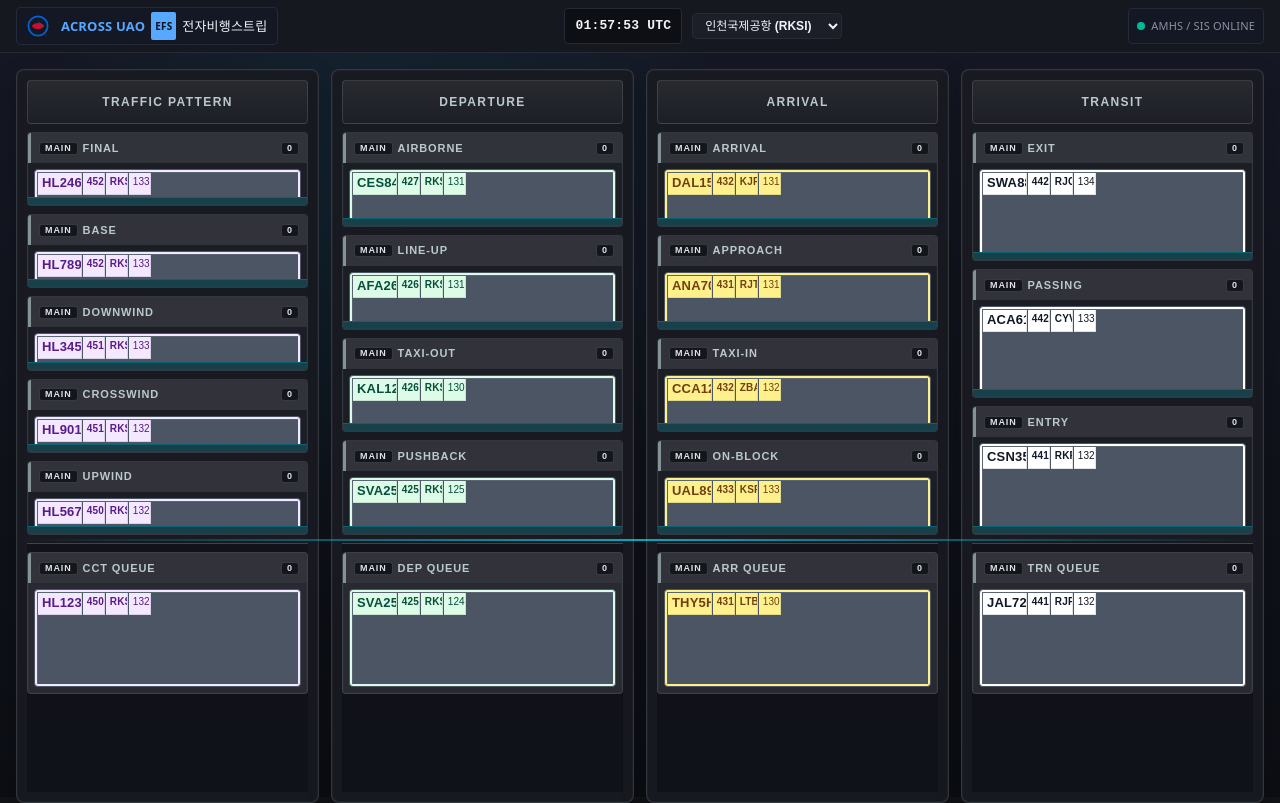
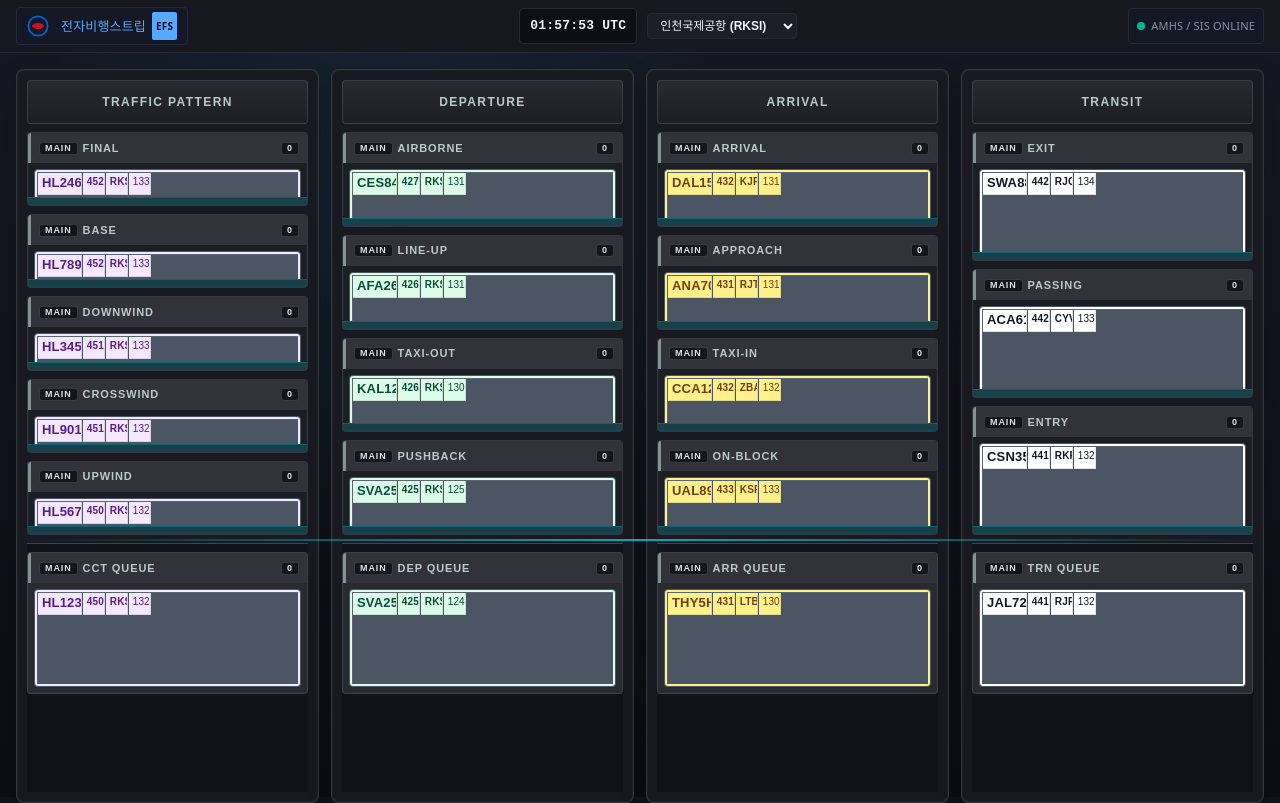
Before and after one commit to uam-danielkim/mrto-efs-fe, a React (Vite) app: page / in a window 1280 px wide. Built offline with nearby package versions, Linux system fonts and the light colour scheme.

Commit message:
feat: Remove ACROSS UAO, show only 전자비행스트립 in header

```diff
--- a/src/components/header/Header.jsx
+++ b/src/components/header/Header.jsx
@@ -25,11 +25,9 @@ function Header({ onOpenAmhsModal, onResetDemo }) {
           <svg className="ke-logo" viewBox="0 0 32 32" fill="none" xmlns="http://www.w3.org/2000/svg" style={{ width: 22, height: 22, verticalAlign: 'middle', marginRight: 6 }}>
             <circle cx="16" cy="16" r="14" stroke="#0064d2" strokeWidth="2.5"/>
             <path d="M7 16 C10 10, 22 10, 25 16 C22 22, 10 22, 7 16 Z" fill="#c8102e"/>
-            <path d="M16 6 C16 11, 24 13, 25 16 C22 13, 16 13, 16 6 Z" fill="#0064d2"/>
           </svg>
-          <span className="brand-main">ACROSS UAO</span>
+          <span className="brand-main">전자비행스트립</span>
           <span className="sub-tag">EFS</span>
-          <span className="brand-sub">전자비행스트립</span>
         </div>
       </div>
 
```
